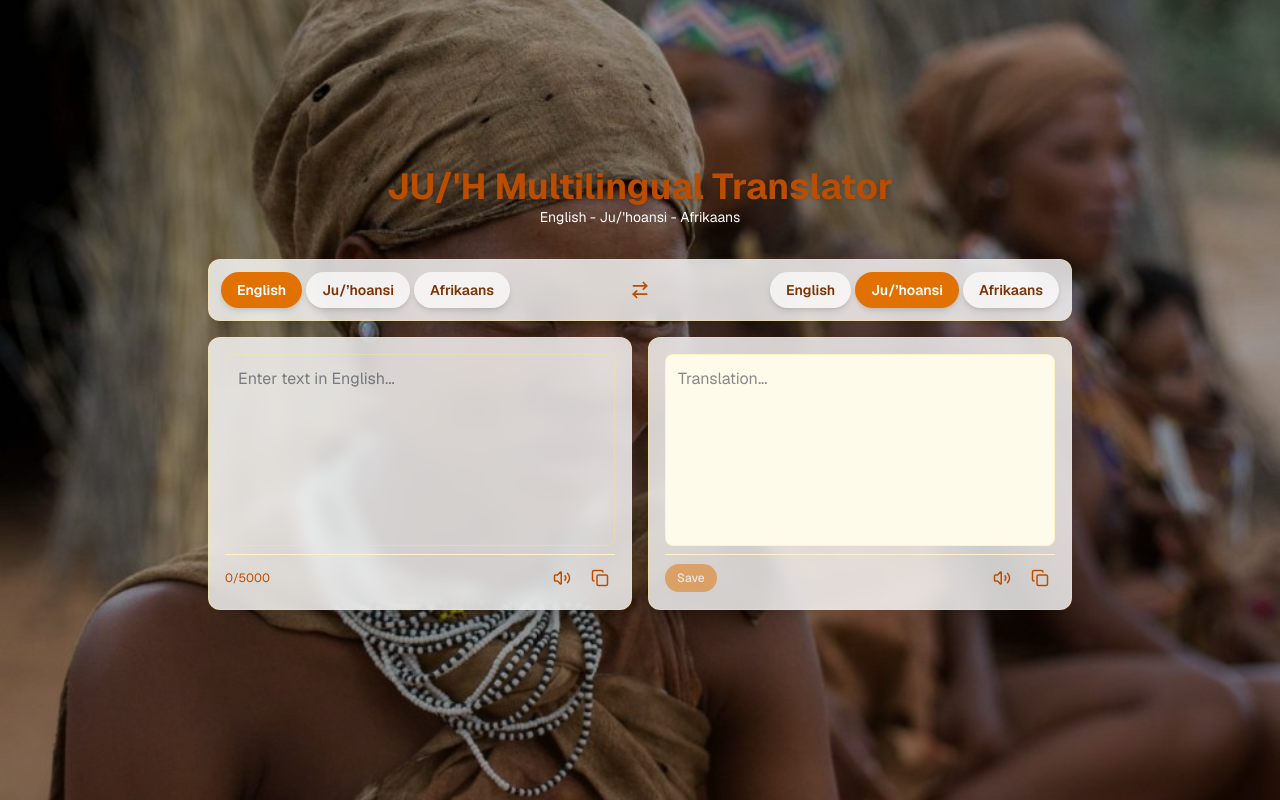
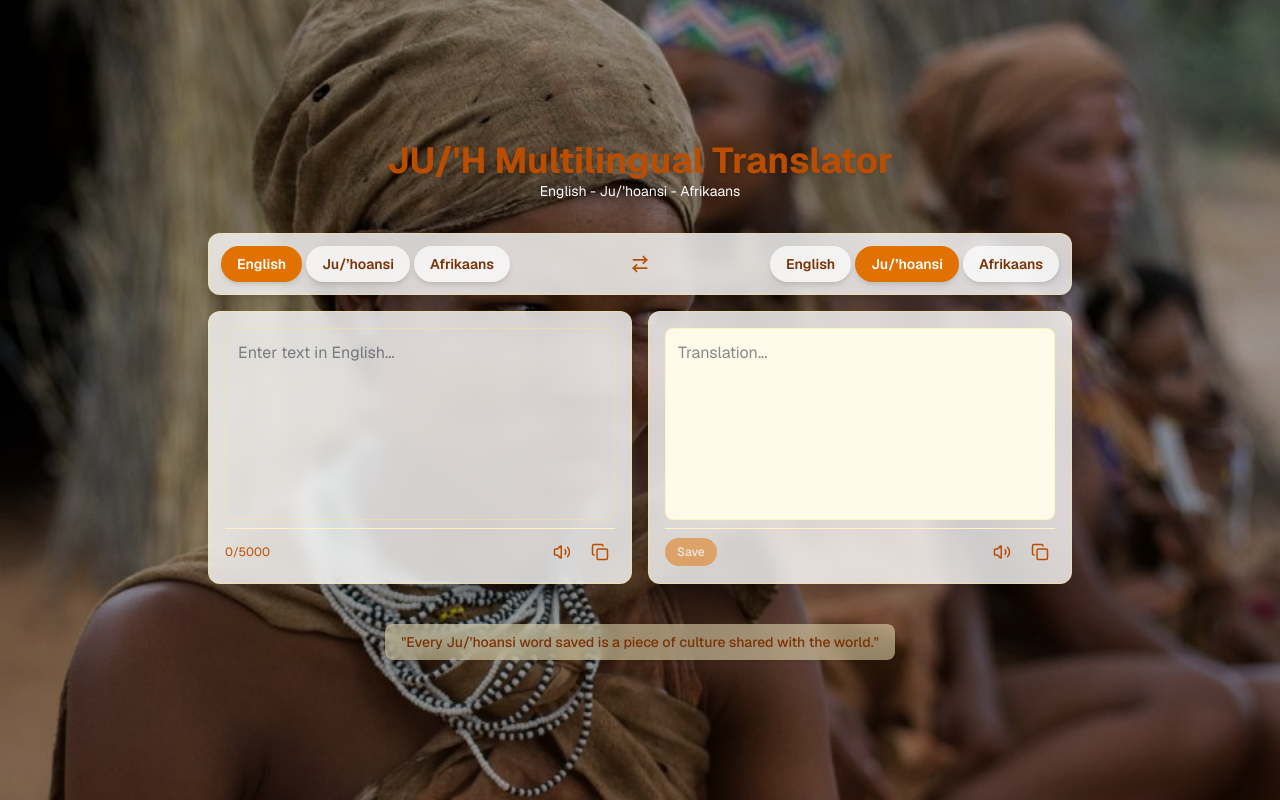
Before and after one commit to michaelnyirenda/eja-translator-app, a Next.js app: page / in a window 1280 px wide. Built offline with nearby package versions, Linux system fonts and the light colour scheme.

Commit message:
Update page.jsx

```diff
--- a/app/page.jsx
+++ b/app/page.jsx
@@ -318,6 +318,7 @@ export default function TranslatorPage() {
             >
               Try Again
             </button>
+
           </main>
         </div>
     );
@@ -453,6 +454,12 @@ export default function TranslatorPage() {
                 </div>
               </div>
           )}
+
+          <div className="mt-10 text-center">
+            <div className="inline-block bg-amber-100/50 text-amber-900 rounded-lg px-4 py-2 text-sm font-medium shadow-sm backdrop-blur-sm">
+              "Every Ju/'hoansi word saved is a piece of culture shared with the world."         </div>
+          </div>
+
         </main>
       </div>
   );
```
